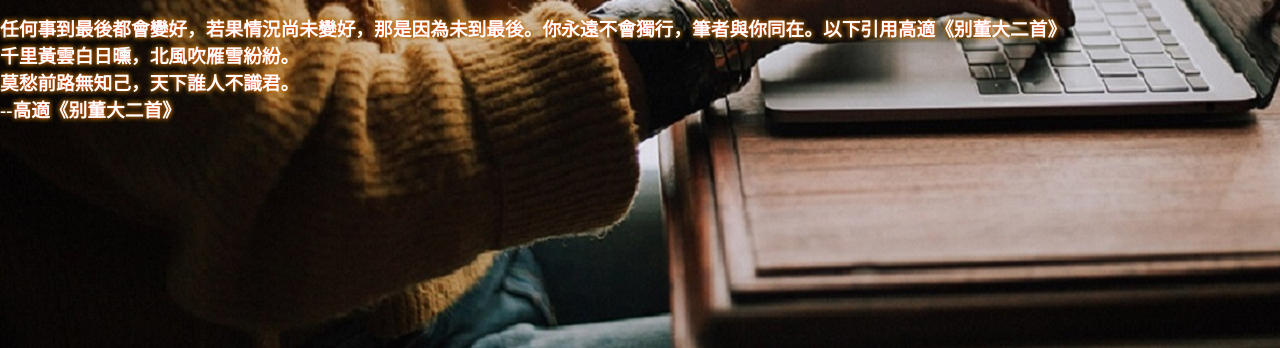
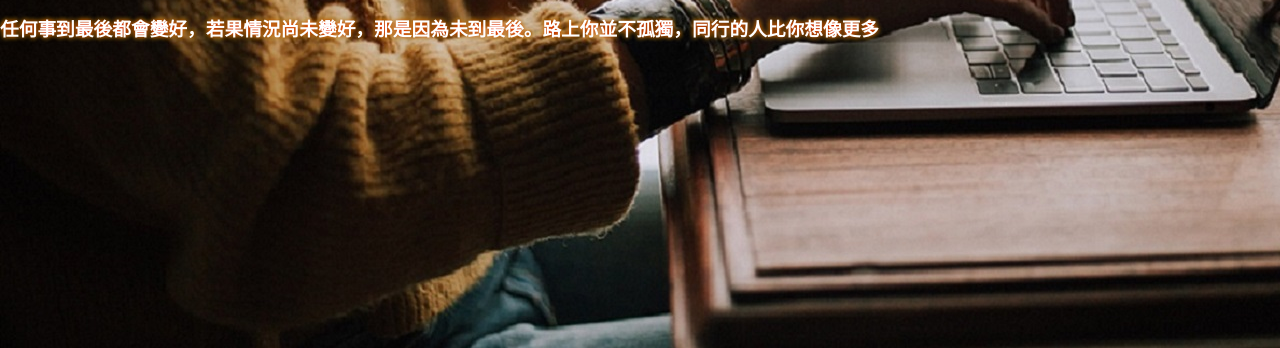
Before and after one commit to wilsoncnl/wilsoncnl.github.io, a plain HTML site: page phpLearn/AboutYNWA.html in a window 1280 px wide. Shown: the part 452-800 px from the top of the page. Drawn offline with Linux system fonts and the light colour scheme.

Commit message:
Update AboutYNWA.html

```diff
--- a/phpLearn/AboutYNWA.html
+++ b/phpLearn/AboutYNWA.html
@@ -95,7 +95,5 @@ You'll never walk alone.</p>
 </body>
 </br>
 </br>
-<h3>任何事到最後都會變好，若果情況尚未變好，那是因為未到最後。你永遠不會獨行，筆者與你同在。以下引用高適《别董大二首》</br>
-	 千里黃雲白日曛，北風吹雁雪紛紛。</br>
-	 莫愁前路無知己，天下誰人不識君。</br>             --高適《别董大二首》</h3>
+<h3>任何事到最後都會變好，若果情況尚未變好，那是因為未到最後。路上你並不孤獨，同行的人比你想像更多</h3>
 </html>
```
